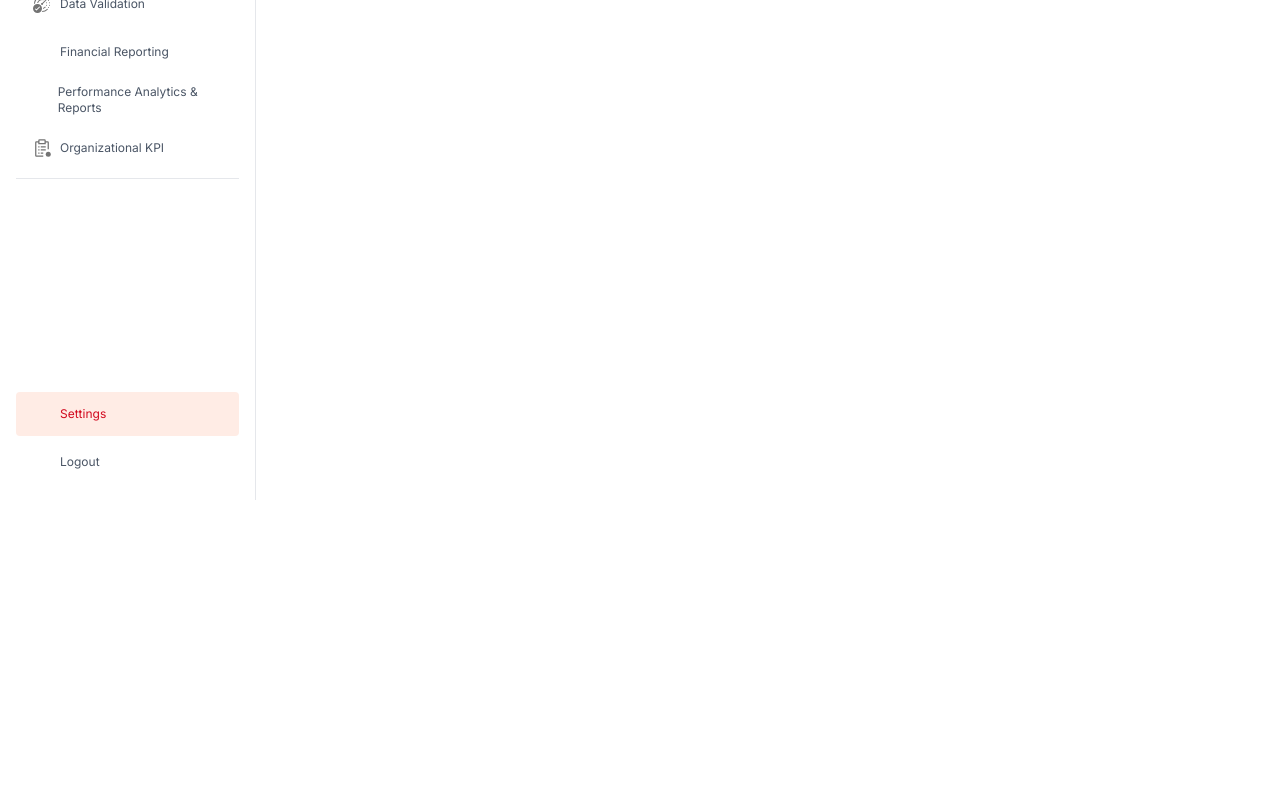
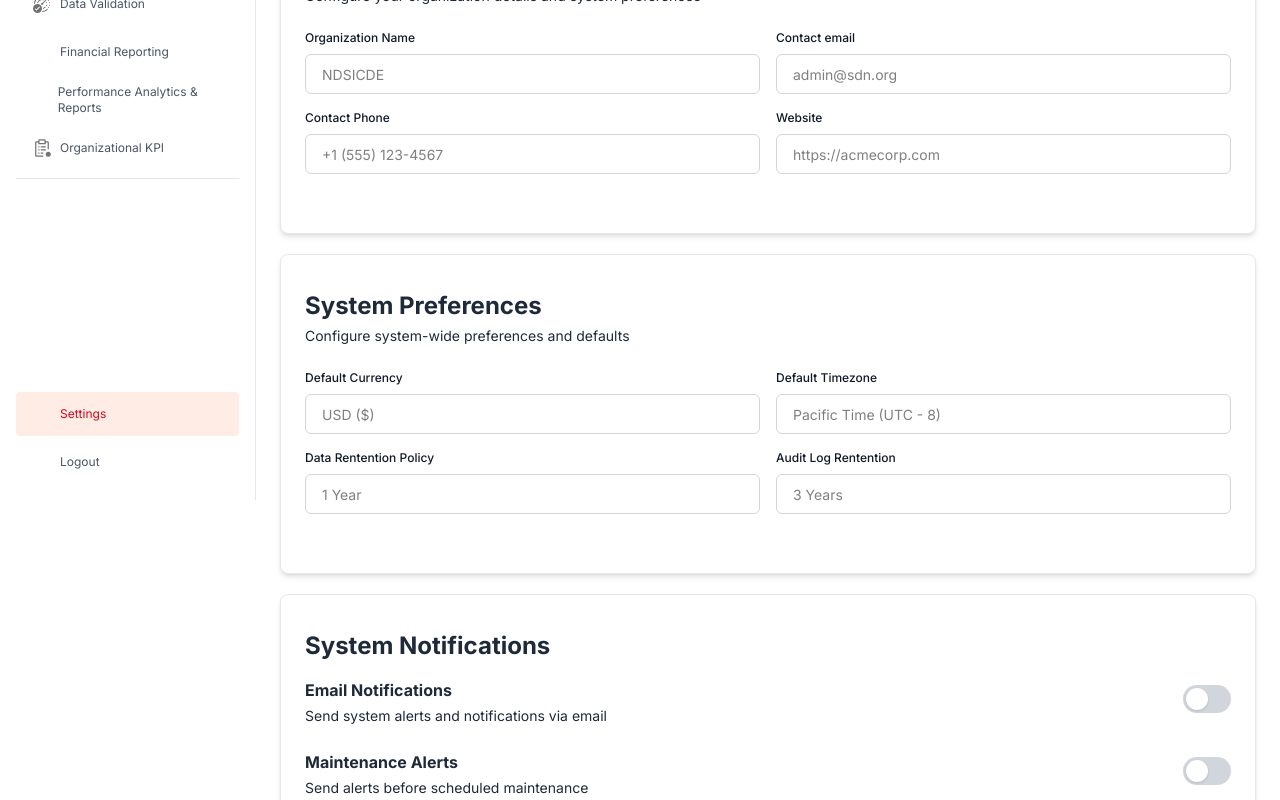
Before and after one commit to HelixgadeTechnologies/NDSICDE_frontend, a Next.js app: page /admin/settings in a window 1280 px wide. Shown: the part 300-1100 px from the top of the page. Before the commit the page ends 800 px from the top, so only its background shows below. Built offline with nearby package versions, Linux system fonts and the light colour scheme; some icons are missing.

Commit message:
added settings page

```diff
--- a/components/settings/edit-role.tsx
+++ b/components/settings/edit-role.tsx
@@ -46,7 +46,7 @@ export default function EditRole() {
 
         // If any individual permission is unchecked, uncheck fullAccess
         if (!checked) {
-          newState.fullAccess = false
+          newState.fullAccess = false;
         }
         // If all individual permissions are checked, check fullAccess
         else if (newState.view && newState.edit && newState.delete) {
--- a/components/settings/general-settings.tsx
+++ b/components/settings/general-settings.tsx
@@ -1,5 +1,126 @@
+"use client";
+
+import Heading from "@/ui/text-heading"
+import CardComponent from "@/ui/card"
+import TextInput from "@/ui/text-input";
+import { useSettingsFormState } from "@/store/settings-store";
+import RadioComponent from "@/ui/switch-component";
+import Button from "@/ui/button";
+
 export default function GeneralSettings() {
+
+    const {
+        organizationName,
+        contactEmail,
+        contactPhone,
+        website,
+        defaultCurrency,
+        defaultTimezone,
+        dataRententionPolicy,
+        auditLogRetention,
+        isEmailNotificationsClicked,
+        isMaintenanceAlertsClicked,
+        setField
+    } = useSettingsFormState();
+
     return (
-        <section>general settings</section>
+        <section className="space-y-5">
+            {/* organization setting */}
+            <CardComponent>
+                <Heading heading="Organization Settings" subtitle="Configure your organization details and system preferences" spacing="2" />
+                <form action="" className="my-6 grid grid-cols-1 md:grid-cols-2 gap-4">
+                    <TextInput
+                    label="Organization Name"
+                    value={organizationName}
+                    onChange={(e) => setField("organizationName" ,e.target.value)}
+                    name="organizationName"
+                    placeholder="NDSICDE"
+                    />
+                    <TextInput
+                    label="Contact email"
+                    value={contactEmail}
+                    onChange={(e) => setField("contactEmail" ,e.target.value)}
+                    name="contactEmail"
+                    placeholder="admin@sdn.org"
+                    />
+                    <TextInput
+                    label="Contact Phone"
+                    value={contactPhone}
+                    onChange={(e) => setField("contactPhone" ,e.target.value)}
+                    name="contactPhone"
+                    placeholder="+1 (555) 123-4567"
+                    />
+                    <TextInput
+                    label="Website"
+                    value={website}
+                    onChange={(e) => setField("website" ,e.target.value)}
+                    name="website"
+                    placeholder="https://acmecorp.com"
+                    />
+                </form>
+            </CardComponent>
+
+            {/* system preferences */}
+            <CardComponent>
+                <Heading heading="System Preferences" subtitle="Configure system-wide preferences and defaults" spacing="2" />
+                <form action="" className="my-6 grid grid-cols-1 md:grid-cols-2 gap-4">
+                    <TextInput
+                    label="Default Currency"
+                    value={defaultCurrency}
+                    onChange={(e) => setField("defaultCurrency" ,e.target.value)}
+                    name="defaultCurrency"
+                    placeholder="USD ($)"
+                    />
+                    <TextInput
+                    label="Default Timezone"
+                    value={defaultTimezone}
+                    onChange={(e) => setField("defaultTimezone" ,e.target.value)}
+                    name="defaultTimezone"
+                    placeholder="Pacific Time (UTC - 8)"
+                    />
+                    <TextInput
+                    label="Data Rentention Policy"
+                    value={dataRententionPolicy}
+                    onChange={(e) => setField("dataRententionPolicy" ,e.target.value)}
+                    name="dataRententionPolicy"
+                    placeholder="1 Year"
+                    />
+                    <TextInput
+                    label="Audit Log Rentention"
+                    value={auditLogRetention}
+                    onChange={(e) => setField("auditLogRetention" ,e.target.value)}
+                    name="auditLogRetention"
+                    placeholder="3 Years"
+                    />
+                </form>
+            </CardComponent>
+
+            {/* system notifs */}
+            <CardComponent>
+                <Heading heading="System Notifications"/>
+                <section className="space-y-6 mt-4">
+                    <div className="flex items-center justify-between">
+                        <Heading heading="Email Notifications" subtitle="Send system alerts and notifications via email" sm spacing="2"/>
+                        <RadioComponent
+                        name="emailNotifications"
+                        isChecked={isEmailNotificationsClicked}
+                        onChange={(checked) => setField("isEmailNotificationsClicked", checked)}
+                        />
+                    </div>
+                    <div className="flex items-center  justify-between">
+                        <Heading heading="Maintenance Alerts" subtitle="Send alerts before scheduled maintenance" sm spacing="2" />
+                        <RadioComponent
+                        name="maintenanceAlerts"
+                        isChecked={isMaintenanceAlertsClicked}
+                        onChange={(checked) => setField("isMaintenanceAlertsClicked", checked)}
+                        />
+                    </div>
+                </section>
+                <div className="flex flex-row items-center gap-2 md:gap-8 md:w-[570px] mt-8">
+                    <Button isSecondary content="Reset to Default"/>
+                    <Button content="Save Changes" isDisabled/>
+                </div>
+            </CardComponent>
+        </section>
     )
 }
--- /dev/null
+++ b/store/settings-store.ts
@@ -0,0 +1,41 @@
+import  { create } from "zustand";
+
+type SettingsFormState = {
+    organizationName: string;
+    contactEmail: string;
+    contactPhone: string;
+    website: string;
+    // organizationLogo: ImageBitmap;
+    defaultCurrency: string;
+    defaultTimezone: string;
+    dataRententionPolicy: string;
+    auditLogRetention: string;
+    isEmailNotificationsClicked: boolean;
+    isMaintenanceAlertsClicked: boolean;
+    setField: <K extends keyof SettingsFormState>(key: K, value: SettingsFormState[K]) => void;
+    resetForm: () => void;
+}
+
+const defaultFormState: Omit<SettingsFormState, "setField" | "resetForm"> = {
+  organizationName: "",
+  contactEmail: "",
+  contactPhone: "",
+  website: "",
+  //   organizationLogo:
+  defaultCurrency: "",
+  defaultTimezone: "",
+  dataRententionPolicy: "",
+  auditLogRetention: "",
+  isEmailNotificationsClicked: false,
+  isMaintenanceAlertsClicked: false,
+};
+
+export const useSettingsFormState = create<SettingsFormState>((set) => ({
+  ...defaultFormState,
+  setField: <K extends keyof SettingsFormState>(key: K, value: SettingsFormState[K]) =>
+    set((state) => ({
+      ...state,
+      [key]: value,
+    })),
+  resetForm: () => set({ ...defaultFormState }),
+}));
--- a/ui/button.tsx
+++ b/ui/button.tsx
@@ -9,6 +9,7 @@ type ButtonProps = {
   onClick?: () => void;
   isSecondary?: boolean;
   icon?: string;
+  isDisabled?: boolean;
 };
 
 export default function Button({
@@ -17,6 +18,7 @@ export default function Button({
     onClick,
     isSecondary,
     icon,
+    isDisabled,
 }: ButtonProps) {
   const classes = `${isSecondary ? 'bg-white text-[#D2091E] border border-[#D2091E] hover:bg-gray-100' : 'bg-[#D2091E] text-white hover:bg-[#C2071A] '} rounded-[8px] h-[50px] w-full px-5 md:px-6 leading-6 font-medium hover:cursor-pointer text-sm md:text-base block transition-colors duration-300 ${icon && 'gap-2 flex items-center justify-center'}`;
 
@@ -24,13 +26,13 @@ export default function Button({
     return (
       <Link href={href}>
         {icon && (<Icon icon={icon} width={20} height={20} />)}
-        <button className={classes}>{content}</button>
+        <button disabled={isDisabled} className={classes}>{content}</button>
       </Link>
     );
   }
 
   return (
-    <button onClick={onClick} className={classes}>
+    <button disabled={isDisabled} onClick={onClick} className={classes}>
       {icon && (<Icon icon={icon} width={20} height={20} />)}
       {content}
     </button>
--- /dev/null
+++ b/ui/card.tsx
@@ -0,0 +1,16 @@
+'use client';
+
+
+type CardProps = {
+  children: React.ReactNode;
+};
+
+export default function CardComponent({
+    children,
+}: CardProps) {
+  return (
+    <div className="h-fit w-full rounded-lg bg-white px-3 md:px-6 py-[35px] shadow-md border border-gray-200">
+        { children }
+    </div>
+  );
+}
--- /dev/null
+++ b/ui/switch-component.tsx
@@ -0,0 +1,47 @@
+type ToggleProps = {
+  label?: string;
+  name: string;
+  isChecked: boolean;
+  onChange: (checked: boolean) => void;
+};
+
+export default function ToggleSwitch({ label, name, isChecked, onChange }: ToggleProps) {
+  const id = `toggle-${name}`;
+
+  return (
+    <div className="flex items-center gap-3">
+      {label && (
+        <label
+          htmlFor={id}
+          className="text-xs md:text-sm cursor-pointer whitespace-nowrap font-medium text-gray-900"
+        >
+          {label}
+        </label>
+      )}
+      <div className="relative">
+        <input
+          type="checkbox"
+          id={id}
+          name={name}
+          checked={isChecked}
+          onChange={(e) => onChange(e.target.checked)}
+          className="sr-only"
+        />
+        <label
+          htmlFor={id}
+          className={`
+            relative inline-block w-12 h-7 rounded-full cursor-pointer transition-colors duration-200 ease-in-out
+            ${isChecked ? 'bg-[#D2091E]' : 'bg-gray-300'}
+          `}
+        >
+          <span
+            className={`
+              absolute top-[3px] left-[3px] w-[22px] h-[22px] bg-white rounded-full shadow-sm transition-transform duration-200 ease-in-out
+              ${isChecked ? 'translate-x-5' : 'translate-x-0'}
+            `}
+          />
+        </label>
+      </div>
+    </div>
+  );
+}
--- /dev/null
+++ b/ui/text-heading.tsx
@@ -0,0 +1,20 @@
+type HeadingProps = {
+    heading: string;
+    subtitle?: string;
+    spacing?: string;
+    sm?: boolean;
+}
+
+export default function Heading({
+    heading,
+    subtitle,
+    spacing = "1",
+    sm,
+ }: HeadingProps) {
+    return (
+        <div className={`text-gray-800 md:leading-6 space-y-1 md:space-y-${spacing}`}>
+            <h2 className={`${sm ? 'text-sm md:text-base' : 'text-xl md:text-2xl'} font-bold whitespace-nowrap`}>{heading}</h2>
+            <p className={`text-xs md:text-sm font-normal`}>{subtitle}</p>
+          </div>
+    )
+}
--- a/ui/text-input.tsx
+++ b/ui/text-input.tsx
@@ -8,6 +8,7 @@ type InputProps = {
     name: string
     placeholder?: string;
     isUppercase?: boolean;
+    isBigger?: boolean;
 }
 
 export default function TextInput ({
@@ -17,6 +18,7 @@ export default function TextInput ({
     name,
     placeholder,
     isUppercase,
+    isBigger = false,
 }: InputProps) {
 
     return (
@@ -28,7 +30,7 @@ export default function TextInput ({
             onChange={onChange}
             name={name}
             placeholder={placeholder}
-            className="h-12 w-full outline-none border border-gray-300 focus:border-[var(--primary-light)] rounded-[6px] p-4 text-sm"
+            className={`${isBigger ? 'h-12': 'h-10'} w-full outline-none border border-gray-300 focus:border-[var(--primary-light)] rounded-[6px] p-4 text-sm`}
             />
         </div>
     )
```
Also changed, not shown: components/settings/access-control.tsx (+5 -8 lines), store/form-store.ts (deleted), 1 other file (tests, documents, lock files or other folders).
